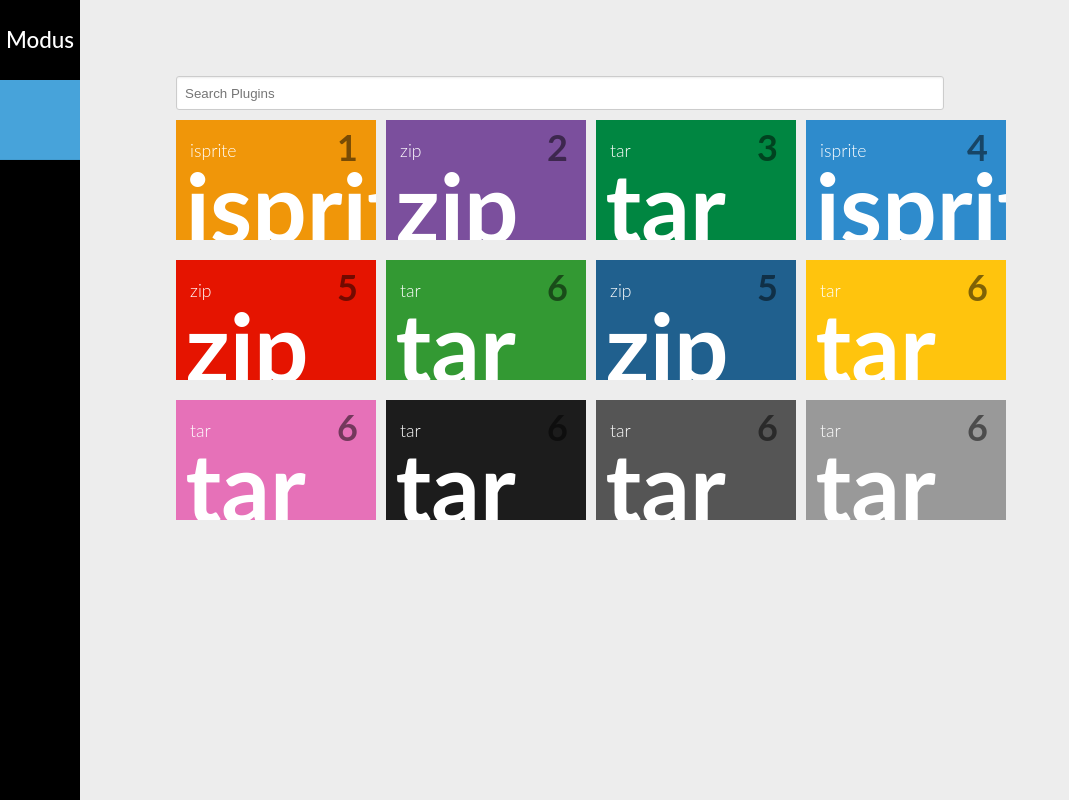
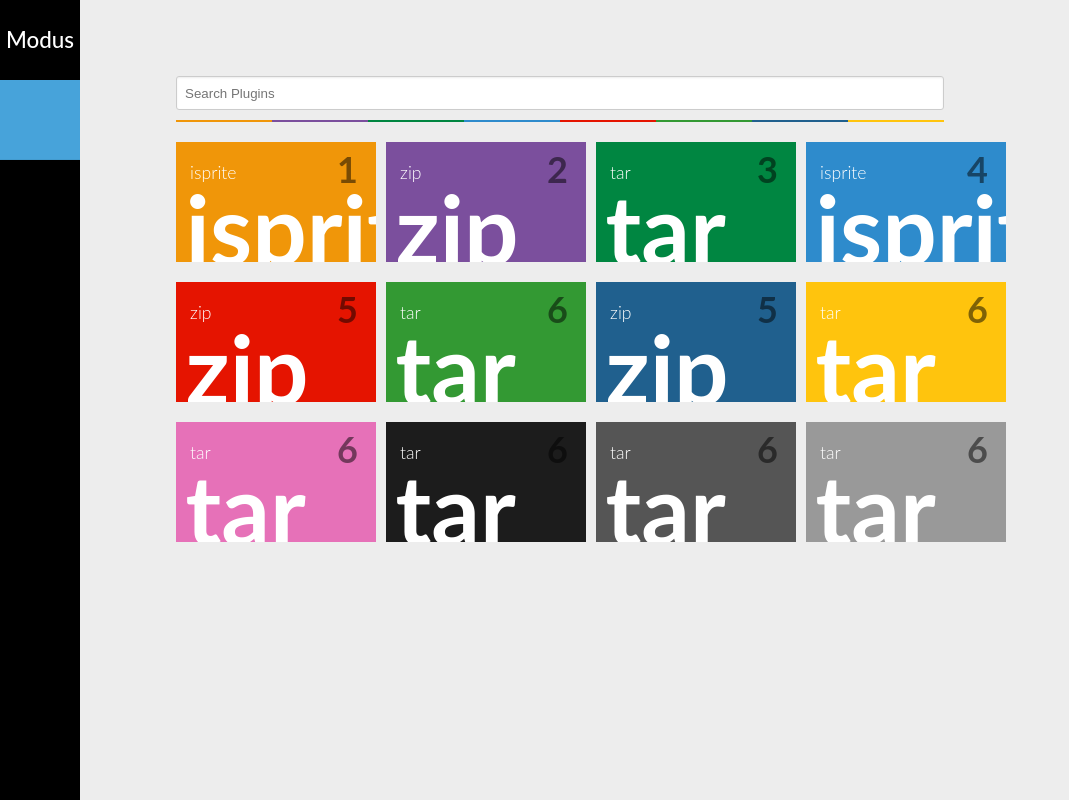
Before and after one commit to modjs/modus, a website: page app/index.html in a window 1280 px wide. Shown: the whole page, without its empty margins (0-1069 px from the left). Drawn offline with Linux system fonts and the light colour scheme.

Commit message:
Put a search bar seperator

```diff
--- a/app/css/tasks.css
+++ b/app/css/tasks.css
@@ -16,6 +16,18 @@
     transition: all 0.15s ease-in;
     -webkit-transition: all 0.15s ease-in 0;
     vertical-align: middle;
+}
+
+.navbar-seperator {
+	margin: 10px 0;
+	font-size: 0;
+}
+.navbar-seperator div {
+	display: inline-block;
+	margin: 0;
+	padding: 0;
+	height: 2px;
+	width: 10%;
 }
 
 .task-card {
--- a/app/index.html
+++ b/app/index.html
@@ -51,6 +51,16 @@
                     <div>
                         <div class="navbar-search">
                             <input type="text" placeholder="Search Plugins" autofocus="" class="search-query">
+                        </div>
+                        <div class="navbar-seperator">
+                            <div class="bg-color-orange"></div>
+                            <div class="bg-color-purple"></div>
+                            <div class="bg-color-greenDark"></div>
+                            <div class="bg-color-blue"></div>
+                            <div class="bg-color-red"></div>
+                            <div class="bg-color-green"></div>
+                            <div class="bg-color-blueDark"></div>
+                            <div class="bg-color-yellow"></div>
                         </div>
                     </div>
 
```
